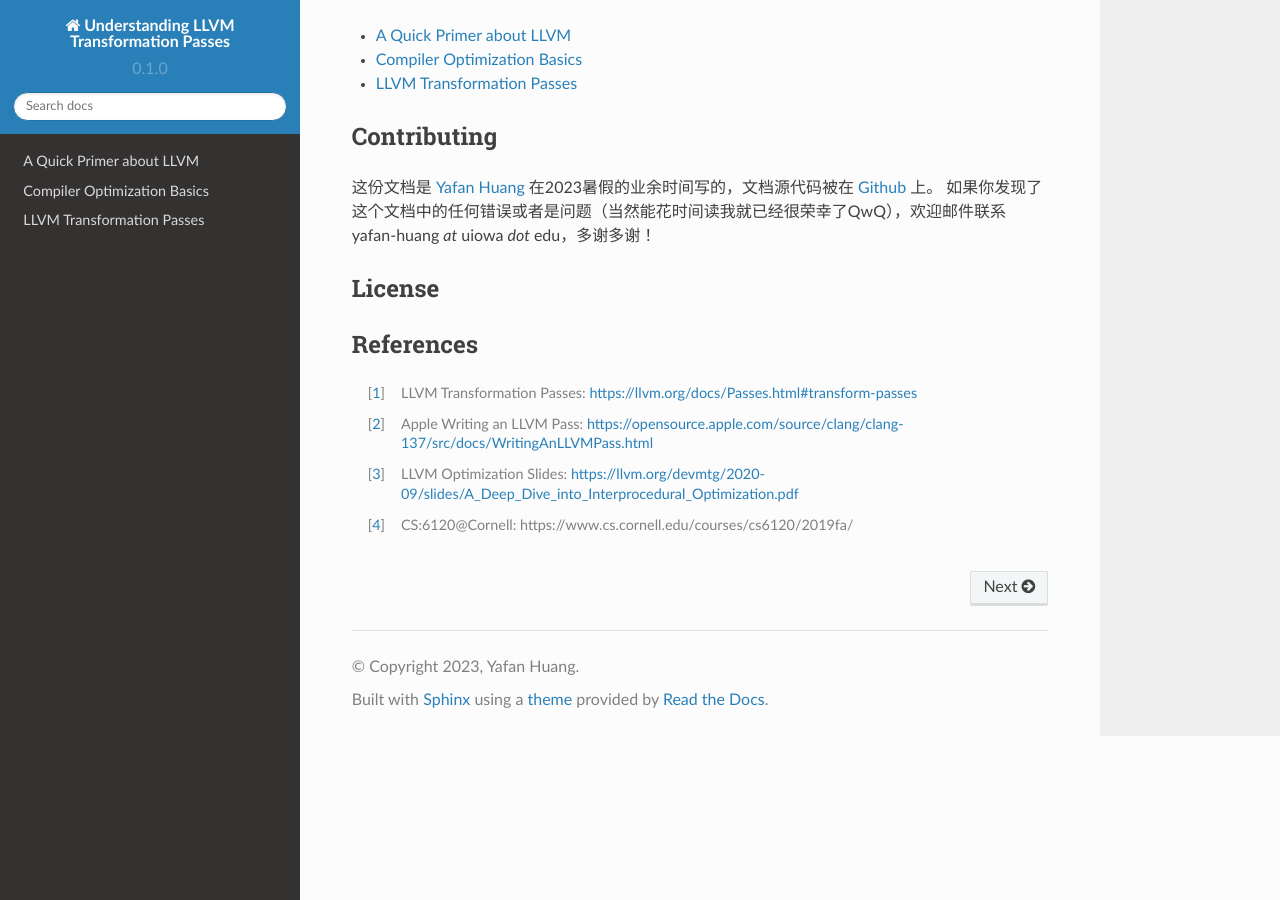
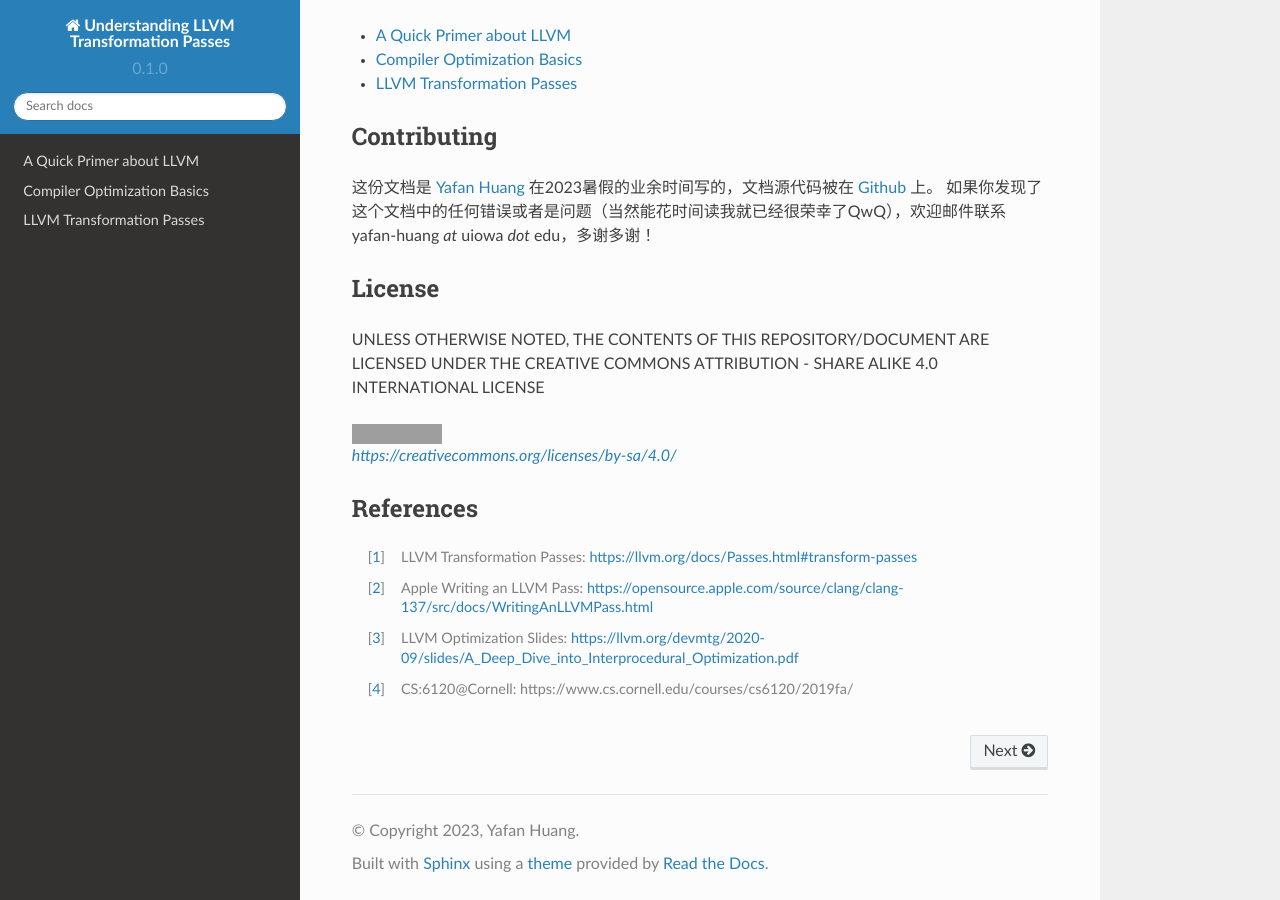
Before and after one commit to hyfshishen/understanding-llvm-transformation-passes, a Sphinx documentation site: the page built from docs/source/index.rst, in a window 1280 px wide and 900 px high, scrolled down 1751 px. Built offline with Sphinx 7.4.7 and the Read the Docs theme 2.0.0, drawn with Linux system fonts in a browser that asks for light colours; grey boxes are pictures that could not be loaded.

Commit message:
updating

```diff
--- a/docs/source/index.rst
+++ b/docs/source/index.rst
@@ -56,8 +56,13 @@ Contributing
 License
 --------
 
-.. raw:: html
-   <a rel="license" href="http://creativecommons.org/licenses/by-nc-sa/4.0/"><img alt="Creative Commons License" style="border-width:0" src="https://i.creativecommons.org/l/by-nc-sa/4.0/88x31.png" /></a><br />This work is licensed under a <a rel="license" href="http://creativecommons.org/licenses/by-nc-sa/4.0/">Creative Commons Attribution-NonCommercial-ShareAlike 4.0 International License</a>.
+UNLESS OTHERWISE NOTED, THE CONTENTS OF THIS REPOSITORY/DOCUMENT ARE LICENSED
+UNDER THE CREATIVE COMMONS ATTRIBUTION - SHARE ALIKE 4.0 INTERNATIONAL LICENSE
+
+.. figure:: https://i.creativecommons.org/l/by-sa/4.0/88x31.png
+   :alt: https://creativecommons.org/licenses/by-sa/4.0/
+
+   https://creativecommons.org/licenses/by-sa/4.0/
 
 References
 --------
```
